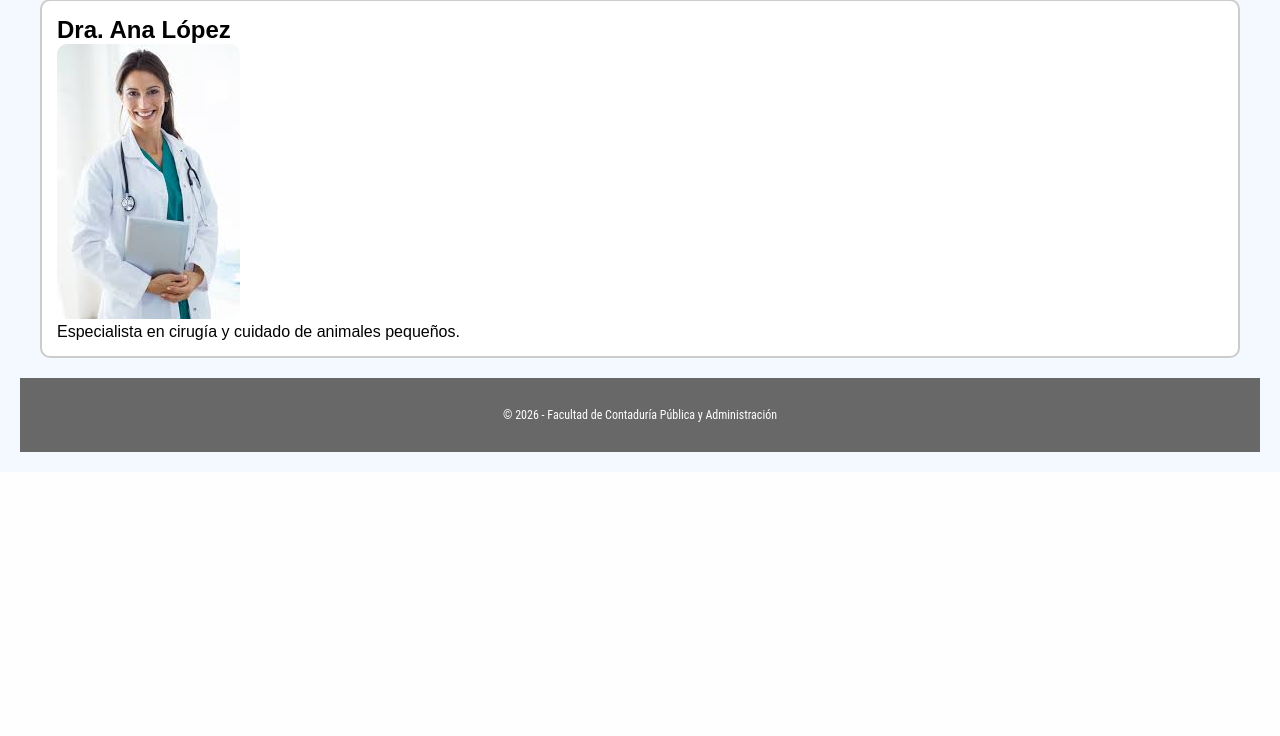
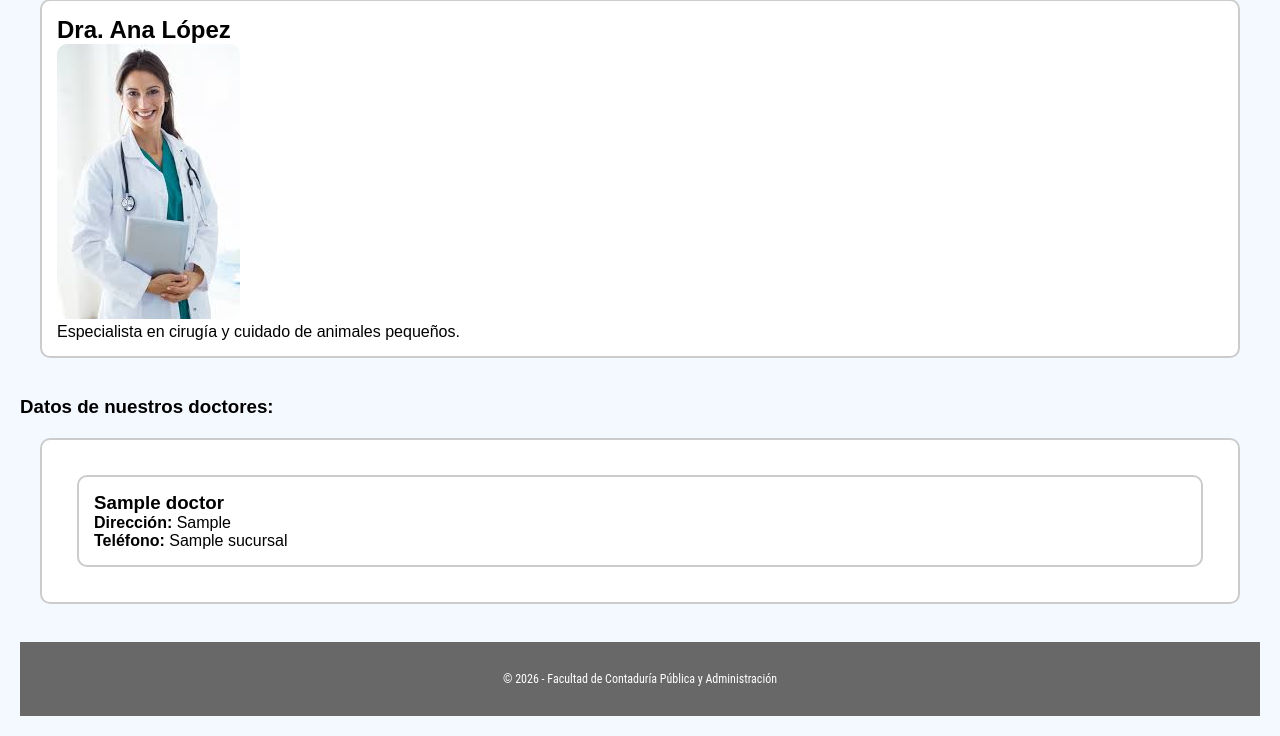
Before and after one commit to dmarcos184/VeterinariaElefante, a Django app: page /doctores/ in a window 1280 px wide. Shown: the part 563-1299 px from the top of the page. Before the commit the page ends 1015 px from the top, so only its background shows below. Run offline with Django 5.2, Linux system fonts and the light colour scheme; tables that the repository leaves empty hold one stand-in row (values such as "Sample post").

Commit message:
Actualizacion Doctores y vistas

```diff
--- a/gestion/views.py
+++ b/gestion/views.py
@@ -1,22 +1,29 @@
 from django.shortcuts import render
-from .models import Sucursal
+from .models import Sucursal, Producto, Servicio, Doctor, Empleado
 
 # Create your views here.
 def index(request):
     return render(request, 'index.html')
 
 def doctores(request):
-    return render(request, 'doctores.html')
+    doctores = Doctor.objects.all()
+    return render(request, 'doctores.html', {'doctores': doctores})
 
 def servicios(request):
-    return render(request, 'servicios.html')
+    servicios = Servicio.objects.all()
+    return render(request, 'servicios.html', {'servicios': servicios})
 
 def productos(request):
-    return render(request, 'productos.html')
+    productos = Producto.objects.all()
+    return render(request, 'productos.html', {'productos': productos})
 
 def sucursales(request):
     sucursales = Sucursal.objects.all()
     return render(request, 'sucursales.html', {'sucursales': sucursales})
+
+def empleados(request):
+    empleados = Empleado.objects.all()
+    return render(request, {'empleados': empleados})
 
 def ppagina1(request):
     return render(request, "ppagina1.html")
--- a/templates/doctores.html
+++ b/templates/doctores.html
@@ -36,6 +36,19 @@
         <p>Especialista en cirugía y cuidado de animales pequeños.</p>
     </div>
 
+    <br>
+    <h3>Datos de nuestros doctores:</h3>
+    <div class="doctores">
+        {% for a in doctores %}
+            <div>
+                <h3>{{ a.nombre }}</h3>
+                <p><strong>Dirección:</strong> {{ a.especialidad }}</p>
+                <p><strong>Teléfono:</strong> {{ a.sucursal }}</p>
+            </div>
+        {% endfor %}
+    </div>
+    <br>
+
     <footer>
       <p>&copy; 2026 - Facultad de Contaduría Pública y Administración</p>
     </footer>
```
